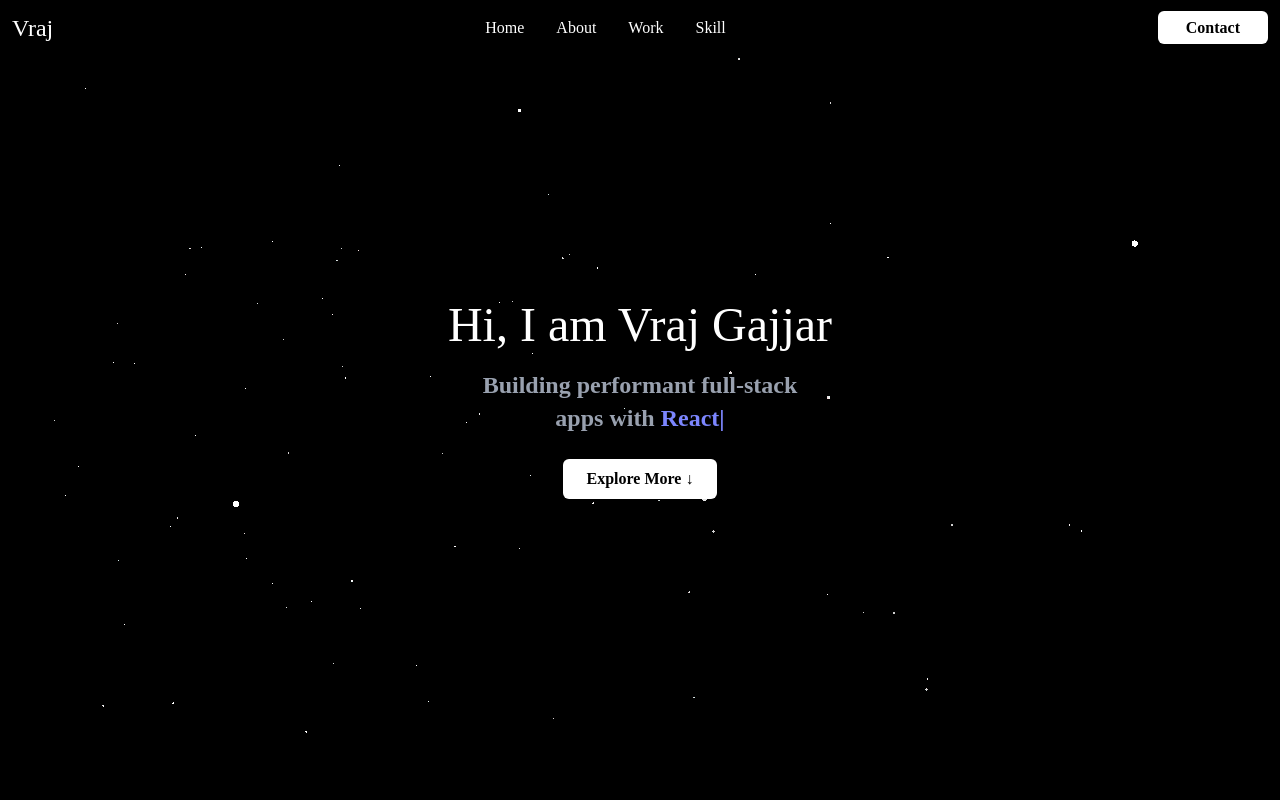
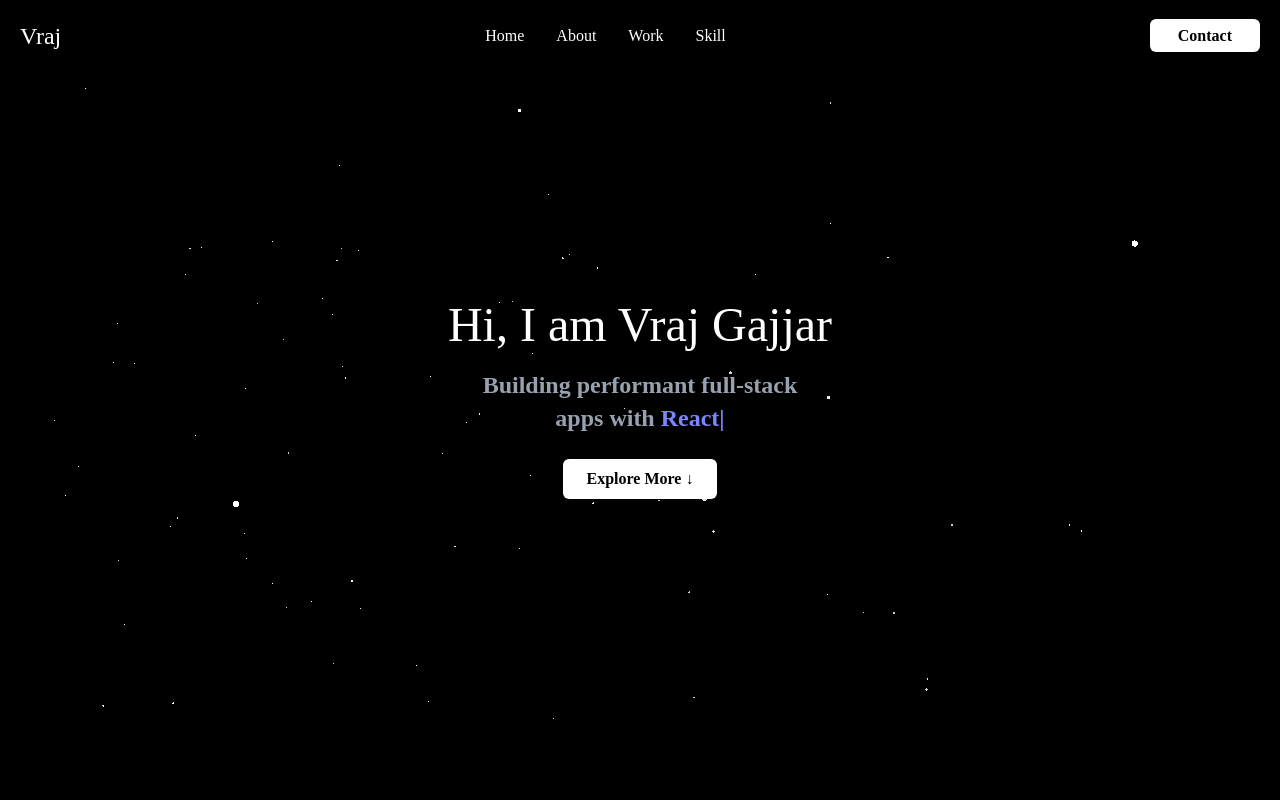
Before and after one commit to Vrajcoding/VrajPortfolio, a React (Vite) app: page / in a window 1280 px wide. Shown: the top 800 px of the page. Built offline with nearby package versions, Linux system fonts and the light colour scheme; a web font is replaced by a local one.

Commit message:
Fixed the navbar part

```diff
--- a/src/App.jsx
+++ b/src/App.jsx
@@ -11,7 +11,7 @@ import Contact from './components/Contact/Contact'
 
 const App = () => {
   return (
-    <div className="relative bg-black text-white">
+    <div className="relative bg-black text-white overflow-x-hidden">
 
       <div className="fixed top-0 left-0 w-full h-full z-0">
         <Particles
--- a/src/components/FrontPages/Navbar.jsx
+++ b/src/components/FrontPages/Navbar.jsx
@@ -26,7 +26,7 @@ const Navbar = () => {
       className="navbar fixed top-0 w-full text-white flex justify-between items-center bg-black z-[999]"
     >
       {/* Name */}
-      <div className="name p-3">
+      <div className="name p-5">
         <a href="#home" className="text-lg md:text-2xl">
           Vraj
         </a>
@@ -47,7 +47,7 @@ const Navbar = () => {
       </nav>
 
       {/* Contact Button */}
-      <div className="p-3 contact">
+      <div className="p-5 contact">
         <a
           href="#contact"
           className="px-7 py-2 rounded-md bg-white text-black shadow-md hover:shadow-lg focus:scale-110 transition-transform duration-100 ease-in-out font-bold"
```
Also changed, not shown: 1 other file (tests, documents, lock files or other folders).
